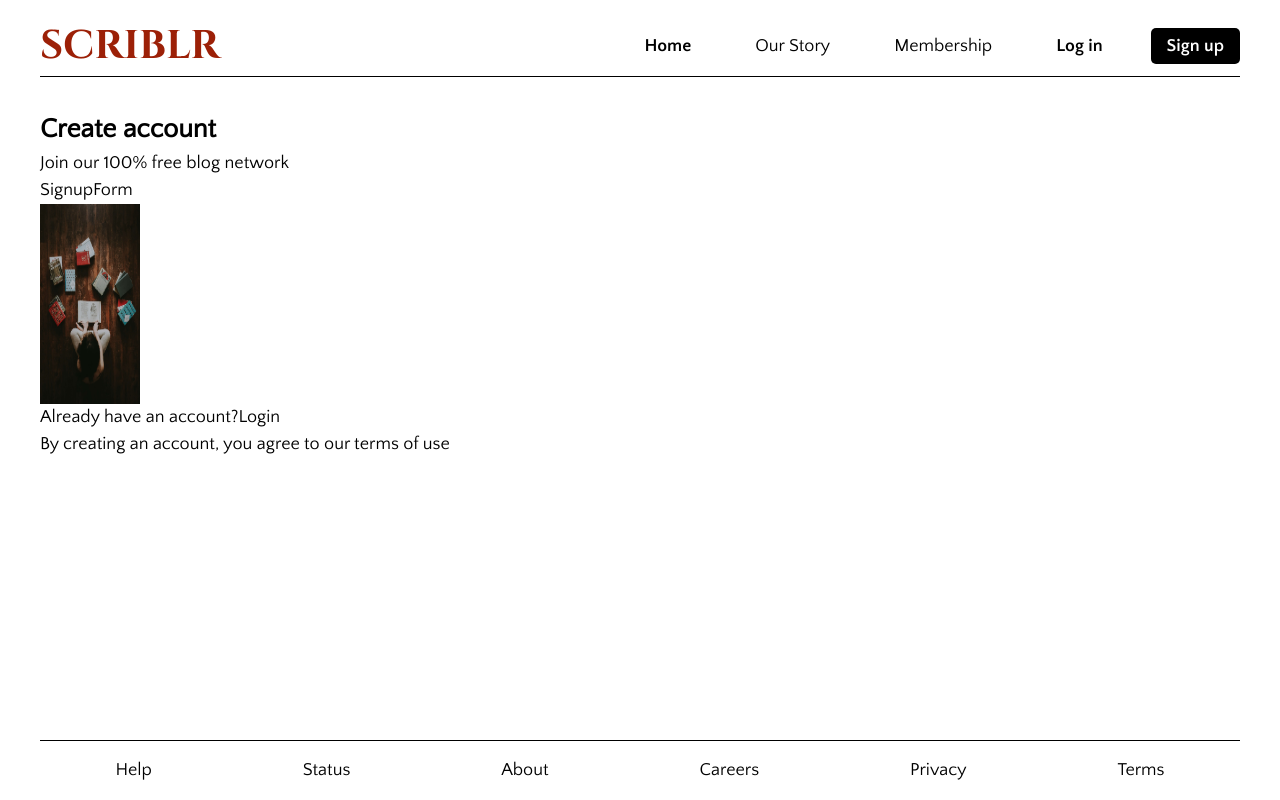
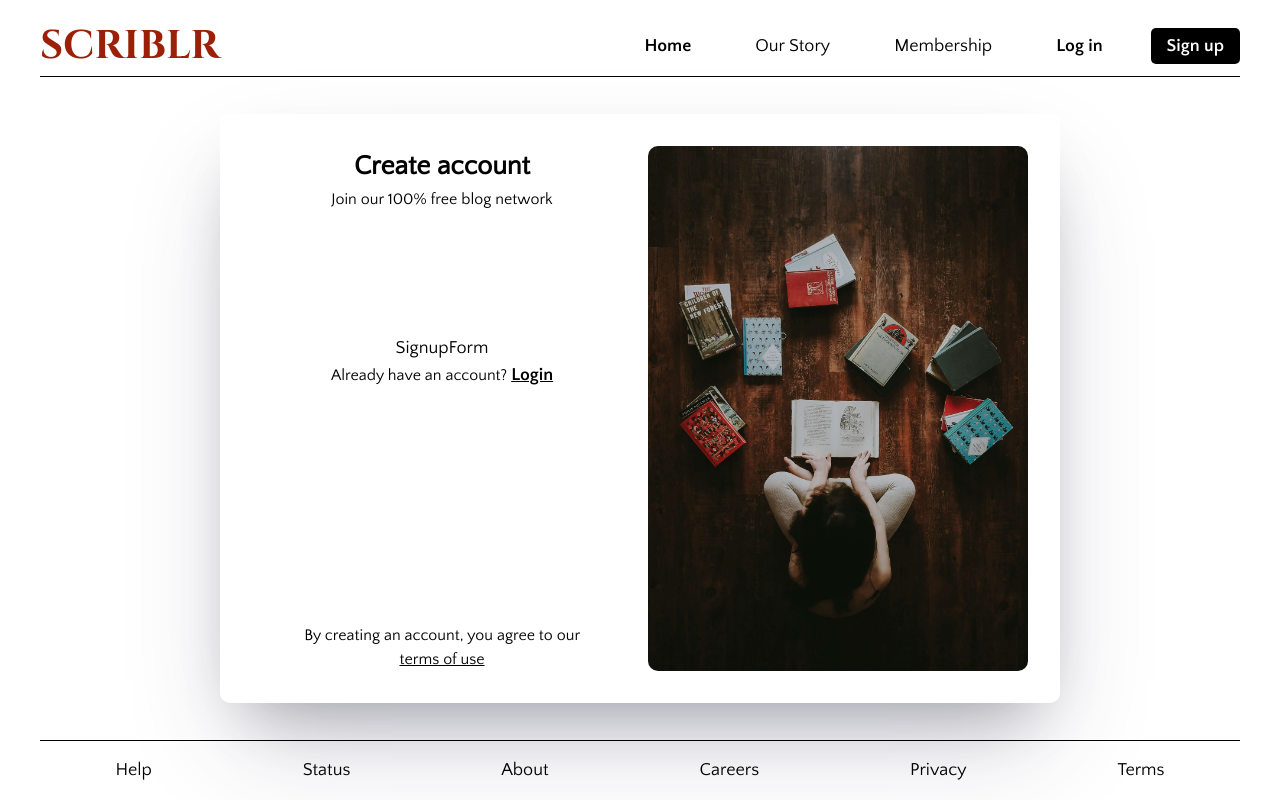
Before and after one commit to py-code314/blog-api-reader, a React (Vite) app: page /signup in a window 1280 px wide. Built offline with nearby package versions, Linux system fonts and the light colour scheme.

Commit message:
style(signup): Add styles to signup page
Add image to show in signup page.

```diff
--- a/src/components/sections/hero/Hero.module.css
+++ b/src/components/sections/hero/Hero.module.css
@@ -1,6 +1,6 @@
 .hero {
   display: flex;
-  justify-content: space-between;
+  /* justify-content: space-between; */
   align-items: center;
   gap: var(--space-20, 1.25rem);
   height: var(--space-300, 18.75rem);
--- a/src/index.css
+++ b/src/index.css
@@ -218,16 +218,18 @@ a {
   /* Border
   ========== */
   /* Border radius */
-  --radius-base-unit: 0.3125rem;
-  --radius-small: calc(var(--radius-base-unit) * 1);
-  --radius-medium: calc(var(--radius-base-unit) * 2);
-  --radius-large: calc(var(--radius-base-unit) * 4);
-  --radius-x-large: calc(var(--radius-base-unit) * 8);
+  --radius-base-unit: 5px;
+  --radius-5: calc(var(--radius-base-unit) * 1);
+  --radius-10: calc(var(--radius-base-unit) * 2);
+  --radius-20: calc(var(--radius-base-unit) * 4);
+  --radius-40: calc(var(--radius-base-unit) * 8);
   --radius-round: 50%;
 
   /* Box shadow */
   --shadow-1: rgba(0, 0, 0, 0.07) 0px 1px 1px, rgba(0, 0, 0, 0.07) 0px 2px 2px, rgba(0, 0, 0, 0.07) 0px 4px 4px, rgba(0, 0, 0, 0.07) 0px 8px 8px, rgba(0, 0, 0, 0.07) 0px 16px 16px;
   --shadow-2: rgba(0, 0, 0, 0.45) 0px 25px 20px -20px;
+  --shadow-3: rgba(50, 50, 93, 0.25) 0px 50px 100px -20px,
+    rgba(0, 0, 0, 0.3) 0px 30px 60px -30px;
 }
 
 /* Page styles  */
--- a/src/pages/auth/signup/SignupPage.jsx
+++ b/src/pages/auth/signup/SignupPage.jsx
@@ -13,22 +13,35 @@ import { Link } from 'react-router'
 const SignupPage = () => {
   return (
     <main className={styles.main}>
+      <div className={styles.signup}>
+        <div className={styles.signupWrapper}>
+          <div className={styles.headingContainer}>
             <h2>Create account</h2>
-      <p>Join our 100% free blog network</p>
+            <p className={styles.textSmall}>Join our 100% free blog network</p>
+          </div>
           {/* <SignupForm/> */}
+          <div className={styles.formContainer}>
             <div>SignupForm</div>
-      <div className={styles.imgContainer}>
-        <img src={booksImage} alt="" width={100} height={200} />
-      </div>
-      <p>
-        Already have an account?
+            <p className={styles.textSmall}>
+              Already have an account? {' '}
               <Link className={styles.linkLogin} to={'/login'}>
                 Login
               </Link>
             </p>
-      <p>
-        By creating an account, you agree to our <span>terms of use</span>
+          </div>
+          <p className={`${styles.textSmall} ${styles.textTerms}`}>
+            By creating an account, you agree to our{' '}
+            <span className={styles.terms}>terms of use</span>
           </p>
+        </div>
+        <div className={styles.imgContainer}>
+          <img
+            className={styles.booksImage}
+            src={booksImage}
+            alt=""
+          />
+        </div>
+      </div>
     </main>
   )
 }
--- a/src/pages/auth/signup/SignupPage.module.css
+++ b/src/pages/auth/signup/SignupPage.module.css
@@ -1,4 +1,54 @@
 .main {
-  /* grid-area: body; */
   flex: 1;
+  display: flex;
+  align-items: center;
+  justify-content: center;
 }
+
+.signup {
+  width: 70%;
+  display: flex;
+  gap: var(--space-16, 1rem);
+  padding: var(--space-32, 2rem);
+  border-radius: var(--radius-10, 0.625rem);
+  box-shadow: var(--shadow-3, rgba(0, 0, 0, 0.02) 0px 1px 3px 0px, rgba(27, 31, 35, 0.15) 0px 0px 0px 1px);
+  text-align: center;
+}
+
+.signupWrapper {
+  display: grid;
+  gap: var(--space-16, 1rem);
+  width: 50%;
+}
+
+
+.textSmall {
+  font-size: var(--fs-16, 1rem);
+}
+
+.linkLogin {
+  font-size: var(--fs-18, 1.125rem);
+  text-decoration: underline;
+  font-family: var(--ff-secondary), sans-serif;
+}
+
+.textTerms {
+  align-self: end;
+  padding: 0 var(--space-32, 2rem);
+}
+
+.terms {
+  text-decoration: underline;
+}
+
+.imgContainer {
+  width: 50%;
+  border-radius: var(--radius-10, 0.625rem);
+  overflow: hidden;
+}
+
+.booksImage {
+  width: 100%;
+  height: 100%;
+  object-fit: cover;
+}
```
Lines whose indentation alone changed are shown as unchanged.
